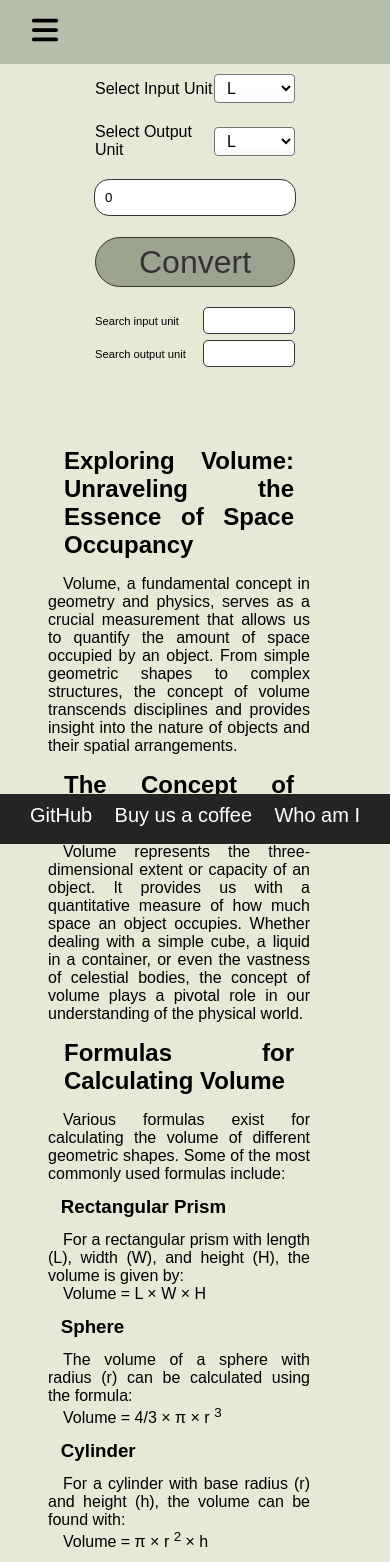
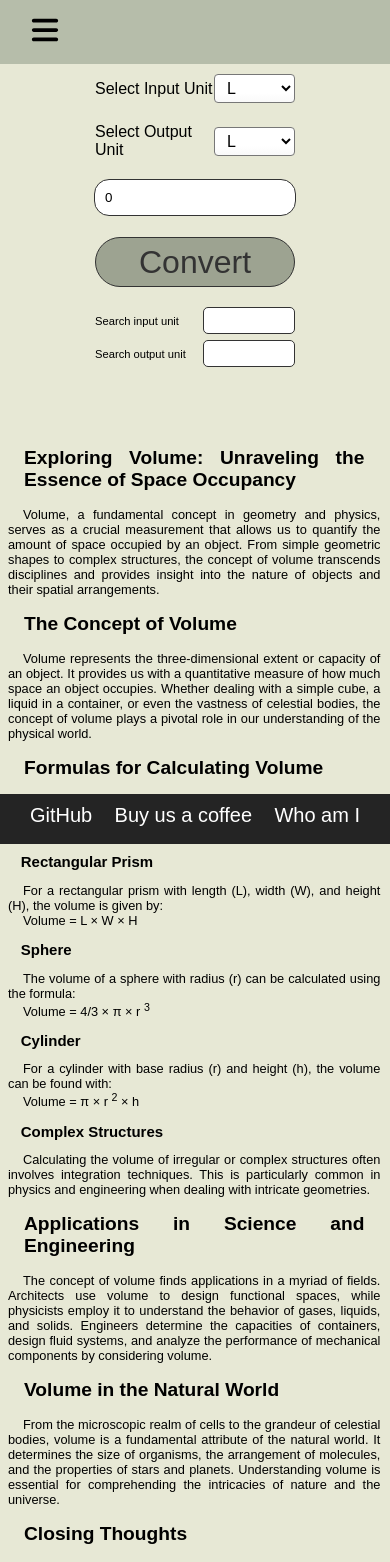
Before and after one commit to HeitorRaimundoPrado/unit-conversor, a React (Vite) app: page /volume in a window 390 px wide. Shown: the top 1562 px of the page. Built offline with nearby package versions, Linux system fonts and the light colour scheme.

Commit message:
fix: improve responsive styling for articles

```diff
--- a/src/ConversionPages.css
+++ b/src/ConversionPages.css
@@ -233,6 +233,12 @@
     height: 50px;
   }
 
+  .article {
+    font-size: 0.8rem;
+    width: calc(100% - 1.1rem);
+    margin-inline: 0.5rem;
+  }
+
   .search-unit {
     width: 200px;
     font-size: 0.7rem;
@@ -257,6 +263,10 @@
     width: 150px;
   }
 
+  .article {
+    font-size: 0.6rem;
+  }
+
   .convert-button {
     height: 30px;
     font-size: 1rem;
```
